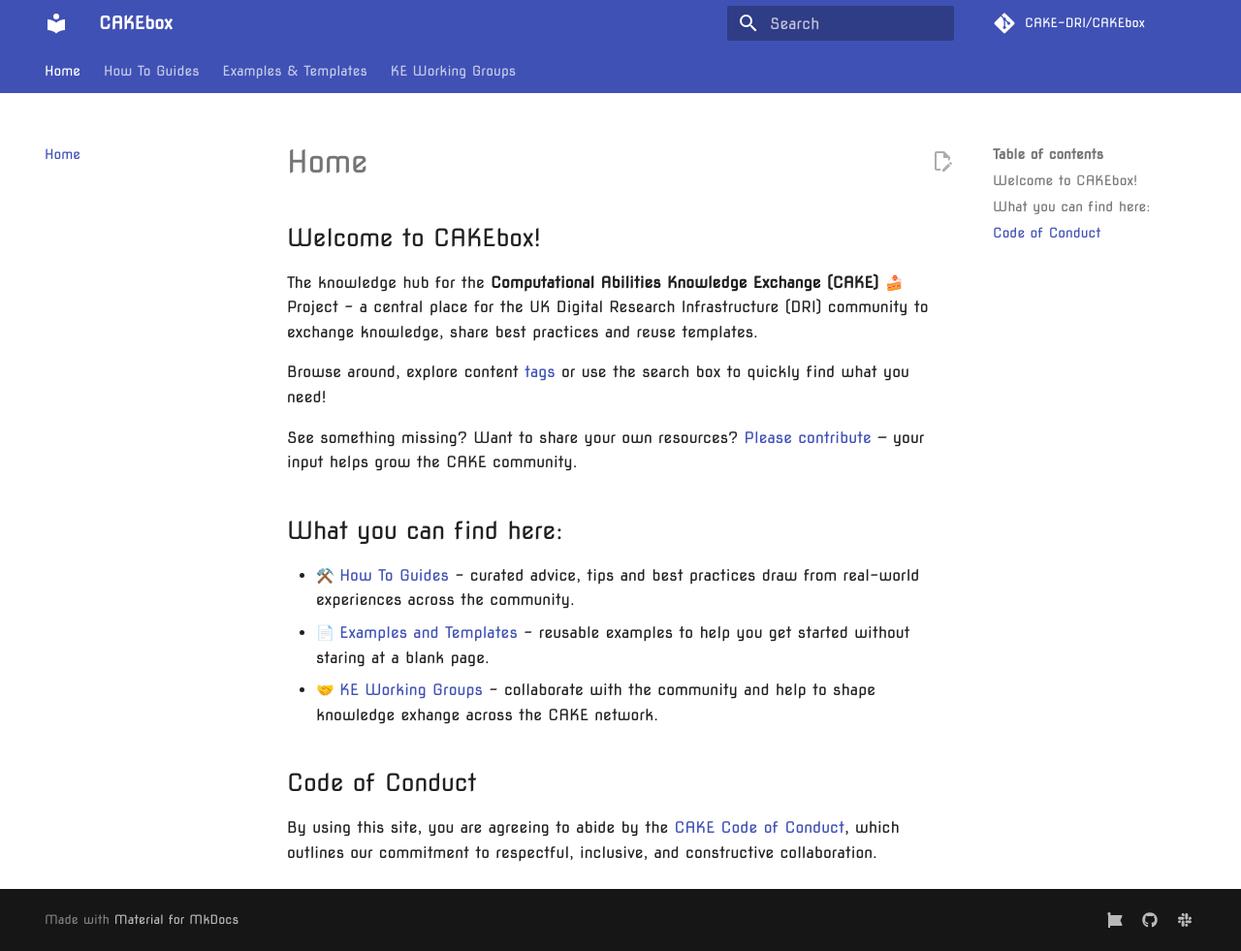
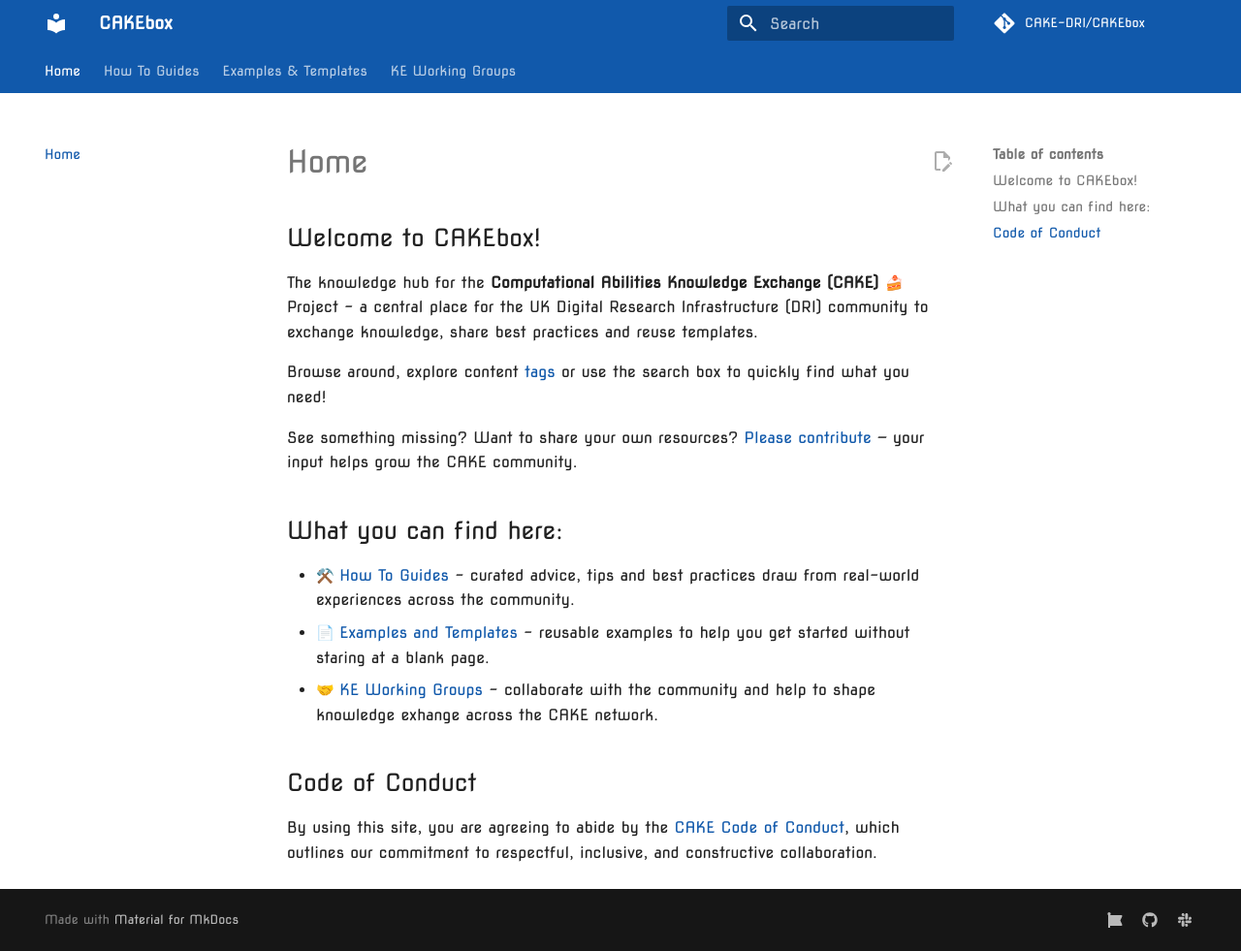
Before and after one commit to CAKE-DRI/CAKEbox, an MkDocs documentation site: the page built from docs/index.md, in a window 1280 px wide and 981 px high. Shown: the whole window at 97% size. Built offline with MkDocs 1.6.1 and Material for MkDocs 9.7.7, drawn with Linux system fonts in a browser that asks for light colours; emoji names are drawn with the system emoji font; comment, search, counter and statistics services are not loaded.

Commit message:
Adds custom colours

```diff
--- /dev/null
+++ b/docs/stylesheets/cake.css
@@ -0,0 +1,4 @@
+:root {
+    --md-primary-fg-color:        #1159ab;
+    --md-accent-fg-color: #98c3f5;
+  }
--- a/mkdocs.yml
+++ b/mkdocs.yml
@@ -21,8 +21,9 @@
   name: material
   palette:
     scheme: default
-    primary: indigo
-    accent: indigo
+    primary: custom
+    # primary: indigo
+    # accent: indigo
   font:
     text: Nova Square
 
@@ -33,8 +34,12 @@
     - content.action.edit
     - tags
 
+extra_css:
+  - stylesheets/cake.css
+
 plugins:
   - search
+  - git-revision-date
   - tags:
       tags_file: tags.md
 
@@ -44,37 +49,3 @@
       emoji_index: !!python/name:material.extensions.emoji.twemoji
       emoji_generator: !!python/name:material.extensions.emoji.to_svg
 # https://squidfunk.github.io/mkdocs-material/setup/changing-the-logo-and-icons/
-
-#   docs/
-# ├── index.md
-# ├── about.md
-# ├── contribute.md
-# ├── tags.md
-# ├── how-to/
-# ├── working-groups/
-# │   ├── edi/
-# │   └── reviewers/
-# ├── templates/
-# ├── examples/
-
-  # - How-To Guides:
-  #     - Inclusive Recruitment: how-to/inclusive-recruitment.md
-  #     - Onboarding: how-to/onboarding.md
-  #     - Writing a Proposal: how-to/write-proposal.md
-  #     - Running Inclusive Events: how-to/inclusive-events.md
-  #     - Mentoring Programme: how-to/run-mentoring-programme.md
-  # - Working Groups:
-  #     - Overview: working-groups/index.md
-  #     - EDI:
-  #         - Terms of Reference: working-groups/edi/terms-of-reference.md
-  #         - Minutes: working-groups/edi/minutes.md
-  #         - Request List: working-groups/edi/request-list.md
-  #     - Reviewing:
-  #         - Reviewer ToR: working-groups/reviewers/terms-of-reference.md
-  #         - Meeting Notes: working-groups/reviewers/minutes.md
-  # - Templates:
-  #     - ToR Template: templates/terms-of-reference-template.md
-  #     - Code of Conduct Template: templates/code-of-conduct-template.md
-  # - Examples:
-  #     - Successful Placement: examples/successful-placement.md
-  #     - Inclusive Review Case Study: examples/inclusive-review-example.md
```
